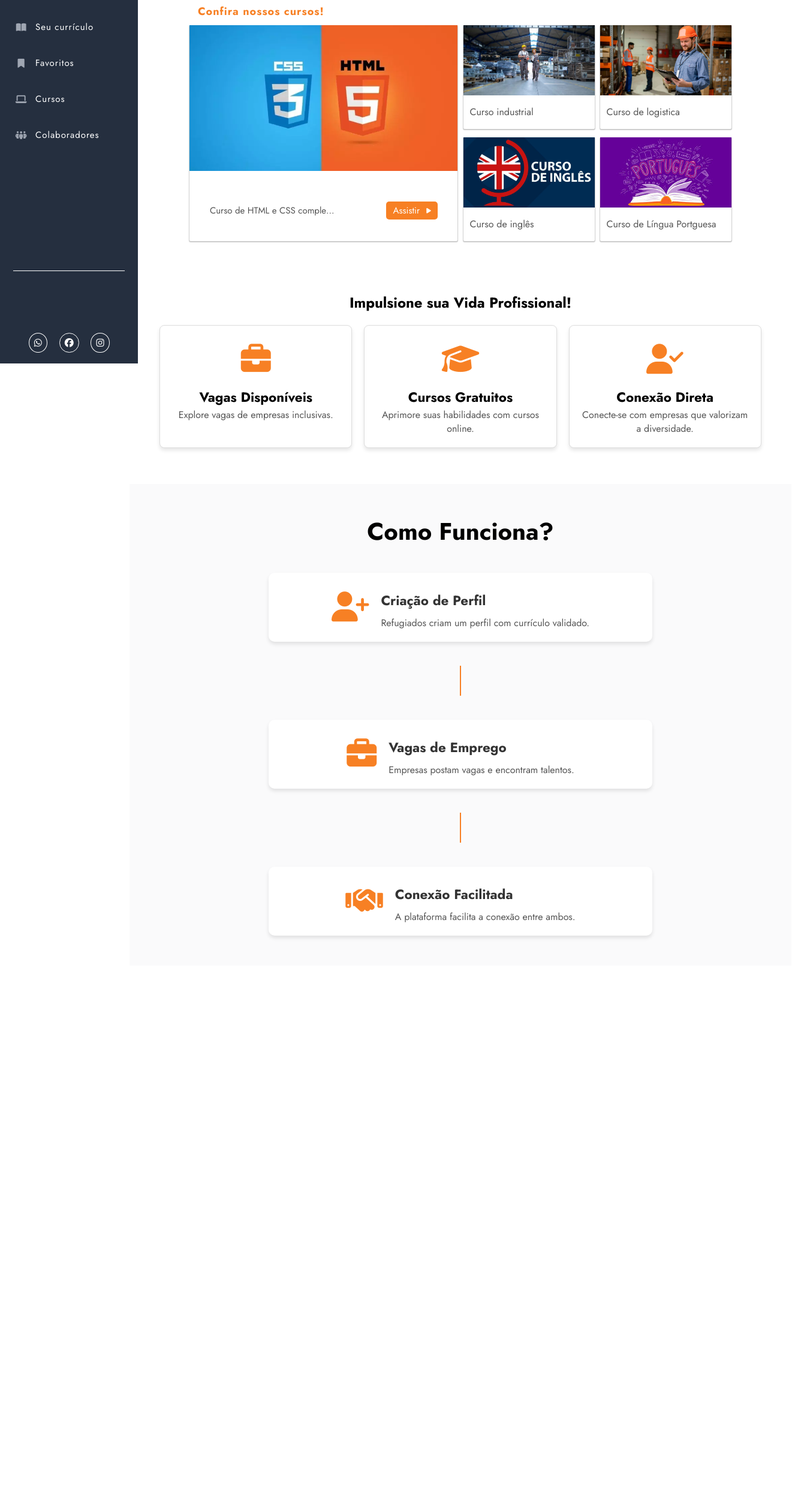
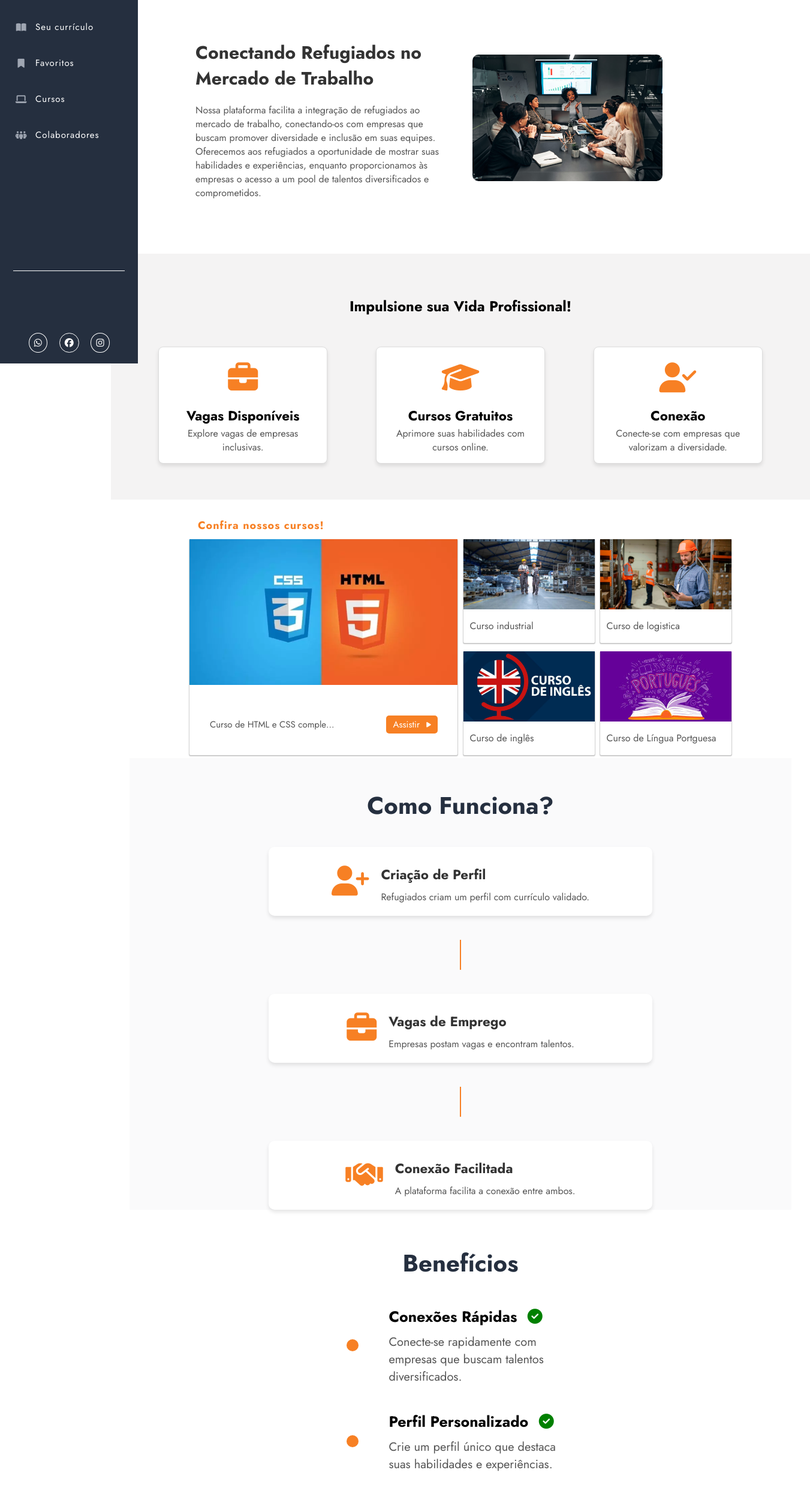
Before and after one commit to Santozzz/TCC-PERR-FRONTEND, a Vue app in the folder frontend/: page / in a window 1280 px wide. Shown: the part 194-2680 px from the top of the page at 60% size, 1351 px wide, since content can reach past the window. Before the commit the page ends 1834 px from the top, so only its background shows below. Built offline with nearby package versions, Linux system fonts and the light colour scheme.

Commit message:
pag.inicial

```diff
--- a/frontend/src/components/Home/grid.vue
+++ b/frontend/src/components/Home/grid.vue
@@ -24,7 +24,34 @@
                     </div> -->
                 </div>
             </div>
-            <div class="gridCards">
+        <section class="apresentacao">
+            <div class="conteudo-apresentacao">
+                <div class="texto">
+                    <h1>Conectando Refugiados no Mercado de Trabalho</h1>
+                    <p>
+                        Nossa plataforma facilita a integração de refugiados ao mercado de trabalho, conectando-os com empresas que buscam promover diversidade e inclusão em suas equipes. Oferecemos aos refugiados a oportunidade de mostrar suas habilidades e experiências, enquanto proporcionamos às empresas o acesso a um pool de talentos diversificados e comprometidos.
+                    </p>
+                </div>
+            <div class="imagem">
+                <img src="@/assets/img/home/categ-adm.jpg" alt="Imagem representativa" />
+            </div>
+
+            </div>
+        </section>
+
+                <div class="highlighted-section">
+                    <h2>Impulsione sua Vida Profissional!</h2>
+                    <div class="cards2-container">
+                        <div class="card2" v-for="(card, index) in cards" :key="index">
+                            <div class="icon">
+                                <i :class="card.icon"></i>
+                            </div>
+                            <h3>{{ card.title }}</h3>
+                            <p>{{ card.description }}</p>
+                        </div>
+                    </div>
+                </div>
+                <div class="gridCards">
                 <div class="container-cursos">
                     <h4>Confira nossos cursos!</h4>
                     <div class="row">
@@ -103,18 +130,6 @@
                         </div>
                     </div>
                 </div>
-                <div class="highlighted-section">
-                    <h2>Impulsione sua Vida Profissional!</h2>
-                    <div class="cards2-container">
-                        <div class="card2" v-for="(card, index) in cards" :key="index">
-                            <div class="icon">
-                                <i :class="card.icon"></i>
-                            </div>
-                            <h3>{{ card.title }}</h3>
-                            <p>{{ card.description }}</p>
-                        </div>
-                    </div>
-                </div>
                 <div class="how-it-works">
                 <h2>Como Funciona?</h2>
                 <div class="steps-container">
@@ -154,7 +169,21 @@
             <p>A plataforma facilita a conexão entre ambos.</p>
           </div>
         </div>
+
       </div>
+      <!-- Seção de Benefícios -->
+      <section class="beneficios-timeline">
+      <h2>Benefícios</h2>
+      <div class="timeline">
+        <div class="timeline-item" v-for="(benefit, index) in benefits" :key="index">
+          <div class="circle"></div>
+          <div class="content">
+            <h3>{{ benefit.title }} <i class="fas fa-check-circle check-icon"></i></h3>
+            <p>{{ benefit.description }}</p>
+          </div>
+        </div>
+      </div>
+    </section>
     </div>
         </div>
     </div>
@@ -163,12 +192,30 @@
 
 <script>
 export default {
+
+    name: 'Apresentacao',
+
     data() {
         return {
             isBellNotify: false,
             notifys: [],
 
-            cards: [
+            benefits: [
+        {
+          title: "Conexões Rápidas",
+          description: "Conecte-se rapidamente com empresas que buscam talentos diversificados."
+        },
+        {
+          title: "Perfil Personalizado",
+          description: "Crie um perfil único que destaca suas habilidades e experiências."
+        },
+        {
+          title: "Suporte Contínuo",
+          description: "Receba suporte contínuo durante todo o processo de integração."
+        }
+      ]
+
+            ,cards: [
         {
           icon: "fas fa-briefcase",  // Exemplo de ícone do Font Awesome
           title: "Vagas Disponíveis",
@@ -181,7 +228,7 @@ export default {
         },
         {
           icon: "fas fa-user-check",  // Exemplo de ícone do Font Awesome
-          title: "Conexão Direta",
+          title: "Conexão",
           description: "Conecte-se com empresas que valorizam a diversidade."
         }
       ]
@@ -201,18 +248,152 @@ export default {
 
 <style scoped>
 
+.home {
+  padding: 20px;
+  text-align: center;
+}
+
+h1 {
+  font-size: 36px;
+  color: #333;
+  margin-bottom: 20px;
+}
+
+.beneficios-timeline {
+  padding: 60px 20px;
+  background-color: #ffffff;
+  display: flex;
+  flex-direction: column;
+  align-items: center;
+
+}
+
+.beneficios-timeline h2 {
+  font-size: 36px;
+  color: #333;
+  margin-bottom: 30px;
+}
+
+.timeline {
+    display: flex;
+  margin-bottom: 30px;
+  width: 30%; /* Garante que os itens ocuparam toda a largura */
+  flex-wrap: wrap; /* Permite que os itens se ajustem conforme o tamanho da tela */
+}
+
+.timeline-item {
+  display: flex;
+  align-items: center;
+  margin-bottom: 40px;
+  position: relative;
+  flex: 1 1 300px; /* Faz com que cada item ocupe uma largura mínima de 300px, mas pode crescer */
+  justify-content: center; /* Alinha o conteúdo no centro */
+}
+
+.circle {
+  width: 20px;
+  height: 20px;
+  background-color:#F78024;
+  border-radius: 50%;
+  position: absolute;
+  left: -30px;
+  top: 50%;
+  transform: translateY(-50%);
+}
+
+.content {
+  padding-left: 40px;
+  text-align: left;
+}
+
+.content h3 {
+  font-size: 25px;
+  margin-bottom: 10px;
+}
+
+.content p {
+  font-size: 20px;
+  color: #555;
+}
+
+.check-icon {
+  color: green; /* Cor verde para o ícone de check */
+  margin-left: 10px; /* Espaço entre o texto e o ícone */
+}
+
+
+
+
+/* Container da seção */
+.apresentacao {
+  display: flex;
+  align-items: center;
+  justify-content: center;
+  padding: 70px;
+
+}
+
+/* Div que contém o texto e a imagem */
+.conteudo-apresentacao {
+  display: flex;
+  align-items: center;
+  justify-content: space-between;
+  max-width: 1400px; /* Limita a largura */
+  width: 100%;
+}
+
+/* Estilo do texto */
+.texto {
+  flex:1;
+  margin-right: 40px; /* Espaçamento entre o texto e a imagem */
+}
+
+/* Estilo da imagem */
+.imagem {
+  flex: 1; /* A imagem ocupa 50% do espaço */
+}
+
+/* Estilo da imagem */
+.imagem img {
+  max-width: 75%; /* Faz a imagem ocupar toda a largura disponível */
+  height: auto; /* Mantém a proporção da imagem */
+  border-radius: 10px; /* Canto arredondado */
+}
+
+/* Responsividade: Ajusta a disposição em telas menores */
+@media (max-width: 768px) {
+  .conteudo-apresentacao {
+    flex-direction: column;
+    text-align: center;
+  }
+  .texto {
+    margin-right: 17px;
+    margin-bottom: 20px; /* Adiciona um espaçamento entre o texto e a imagem em dispositivos menores */
+  }
+}
+
+.texto h1{
+    font-size: 30px;
+}
+
+.texto p{
+    font-size: 16px
+}
+
+
 /* Estilo para a seção 'Como Funciona?' */
 .how-it-works {
   background-color: #fafafb;
   padding: 50px 0;
   text-align: center;
   width: 110%;
+
 }
 
 .how-it-works h2 {
   font-size: 2.5em;
   margin-bottom: 40px;
-
+   color: #252F3F;
 }
 
 .steps-container {
@@ -286,35 +467,36 @@ export default {
 
 
 .highlighted-section {
-
-  padding: 40px 0;
+    background-color: #f4f3f3;
+  padding: 40px 20px;
   margin: 20px 0;
   margin-top: 20px;
   text-align: center;
+  width: 110%;
 }
 
 .highlighted-section h2{
-    padding: 20px;
+    padding: 30px;
 }
 
 /* Estilização dos cards */
 .cards2-container {
   display: flex;
   justify-content: space-around;
-  gap: 20px;
+  gap: 2px;
   flex-wrap: wrap;
-  width: 100%;
+  padding:  20px;
 }
 
 .card2 {
   background-color: #fff;  /* Mantém os cards com fundo branco */
   border: 1px solid #ddd;
   border-radius: 8px;
-  padding: 20px;
+  padding: 15px;
   text-align: center;
   box-shadow: 0 4px 6px rgba(0, 0, 0, 0.1);
   flex: 1;
-  max-width: 300px;
+  max-width: 250px;
   transition: transform 0.2s, box-shadow 0.2s;
 }
 
```
